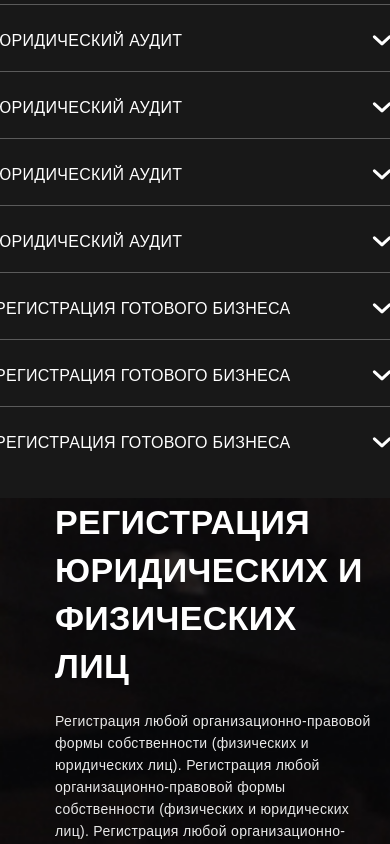
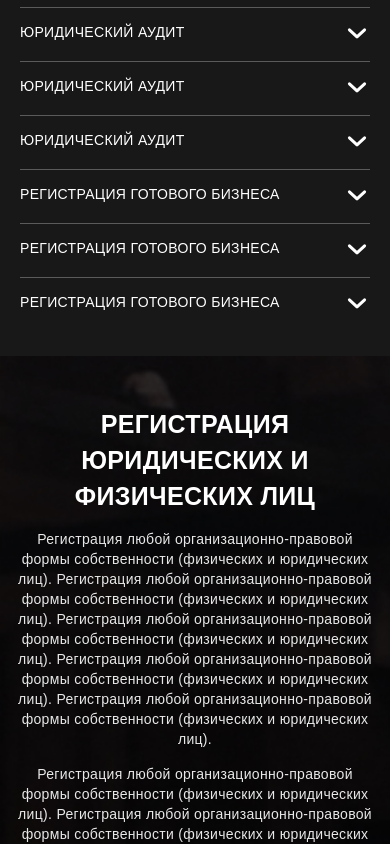
Before and after one commit to IlyaKvitkovskyi/All-Inclusive, a website: page app/info.html in a window 390 px wide. Shown: the part 660-1504 px from the top of the page. Drawn offline with nearby package versions, Linux system fonts and the light colour scheme; files that its build step writes are made by us from their sources.

Commit message:
added last changes

```diff
--- a/app/info.html
+++ b/app/info.html
@@ -71,19 +71,19 @@
 
             <ul class="header-menu">
               <li class="header-menu__item">
-                <a class="header-menu__link" href="#">О НАС</a>
+                <a class="header-menu__link" href="about_us.html">О НАС</a>
               </li>
               <li class="header-menu__item">
-                <a class="header-menu__link" href="#">ПРАЙС-ЛИСТ</a>
+                <a class="header-menu__link" href="price.html">ПРАЙС-ЛИСТ</a>
               </li>
               <li class="header-menu__item">
-                <a class="header-menu__link" href="#">КАРЬЕРА</a>
+                <a class="header-menu__link" href="career.html">КАРЬЕРА</a>
               </li>
               <li class="header-menu__item">
-                <a class="header-menu__link" href="#">КОНТАКТЫ</a>
+                <a class="header-menu__link" href="contacts.html">КОНТАКТЫ</a>
               </li>
               <li class="header-menu__item">
-                <a class="header-menu__link" href="#">КАРТА САЙТА</a>
+                <a class="header-menu__link" href="site-map.html">КАРТА САЙТА</a>
               </li>
               <li class="header-menu__item header-menu__item-search">
                 <a class="header-menu__link" href="#">
--- a/app/scss/info.scss
+++ b/app/scss/info.scss
@@ -112,3 +112,53 @@ ul.text-list--first {
     color: #ca9546;
   }
 }
+
+@media (max-width: 1200px) {
+  ul.accordion-left {
+    margin-bottom: 50px;
+  }
+
+  .tabs__content {
+    margin-left: 0;
+    max-width: 800px;
+    text-align: center;
+  }
+}
+
+@media (max-width: 767px) {
+
+  .services-accordion {
+    padding-bottom: 50px;
+  }
+
+  ul.accordion-left .accordion-item {
+    width: 350px;
+  }
+
+  ul.accordion-left .accordion-item__title {
+    font-weight: 500;
+    font-size: 14px;
+    line-height: 18px;
+  }
+
+  ul.accordion-left .content__item-link {
+    font-size: 12px;
+    line-height: 18px;
+  }
+
+  .services-accordion .accordion-item {
+    padding-top: 15px;
+    padding-bottom: 10px;
+  }
+
+  .tab__title {
+    font-size: 25px;
+    line-height: 36px;
+    margin-bottom: 15px;
+  }
+
+  .tab__text p {
+    line-height: 20px;
+    margin-bottom: 15px;
+  }
+}
```
Also changed, not shown: app/about_us.html (+5 -5 lines), app/career.html (+5 -5 lines), app/contacts.html (+5 -5 lines), app/news.html (+5 -5 lines), app/price.html (+5 -5 lines), app/site-map.html (+5 -5 lines).
